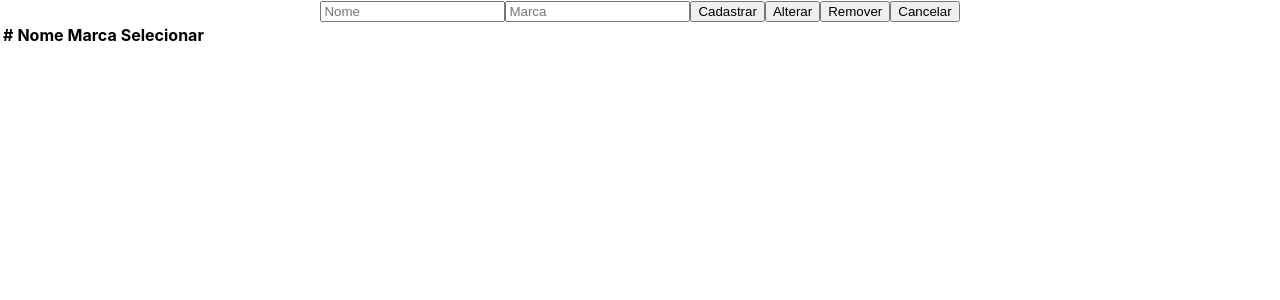
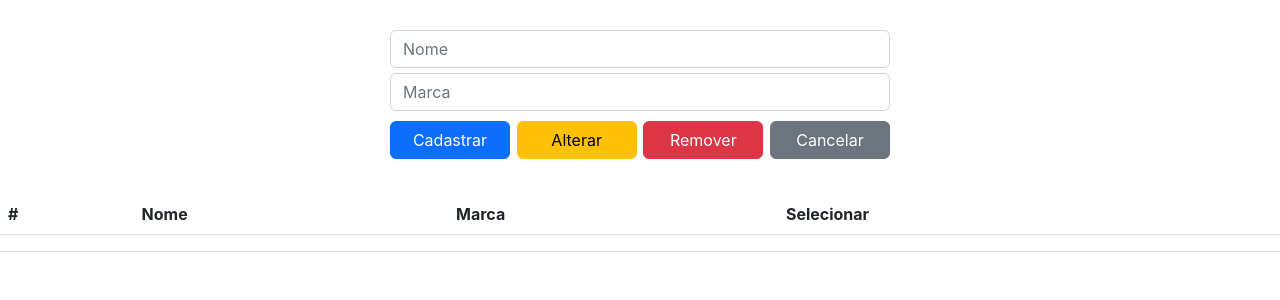
Before and after one commit to ClaytonEduard/front, a React (Create React App) app: page / in a window 1280 px wide. Shown: the top 300 px of the page. Built offline with nearby package versions, Linux system fonts and the light colour scheme.

Commit message:
estilizando os componentes

```diff
--- a/package.json
+++ b/package.json
@@ -34,5 +34,8 @@
       "last 1 firefox version",
       "last 1 safari version"
     ]
+  },
+  "devDependencies": {
+    "@babel/plugin-proposal-private-property-in-object": "^7.21.11"
   }
 }
--- a/public/index.html
+++ b/public/index.html
@@ -1,15 +1,15 @@
 <!DOCTYPE html>
 <html lang="en">
+
 <head>
   <meta charset="utf-8" />
   <link rel="icon" href="%PUBLIC_URL%/favicon.ico" />
   <meta name="viewport" content="width=device-width, initial-scale=1" />
   <meta name="theme-color" content="#000000" />
-    <meta
-      name="description"
-      content="Web site created using create-react-app"
-    />
+  <meta name="description" content="Web site created using create-react-app" />
   <link rel="apple-touch-icon" href="%PUBLIC_URL%/logo192.png" />
+  <link href="https://cdn.jsdelivr.net/npm/bootstrap@5.2.3/dist/css/bootstrap.min.css" rel="stylesheet"
+    integrity="sha384-rbsA2VBKQhggwzxH7pPCaAqO46MgnOM80zW1RWuH61DGLwZJEdK2Kadq2F9CUG65" crossorigin="anonymous">
   <!--
       manifest.json provides metadata used when your web app is installed on a
       user's mobile device or desktop. See https://developers.google.com/web/fundamentals/web-app-manifest/
@@ -26,6 +26,7 @@
     -->
   <title>React App</title>
 </head>
+
 <body>
   <noscript>You need to enable JavaScript to run this app.</noscript>
   <div id="root"></div>
@@ -40,4 +41,5 @@
       To create a production bundle, use `npm run build` or `yarn build`.
     -->
 </body>
+
 </html>
--- a/src/App.css
+++ b/src/App.css
@@ -1,38 +1,18 @@
-.App {
-  text-align: center;
+form {
+  width: 500px;
+  margin: 30px auto;
 }
 
-.App-logo {
-  height: 40vmin;
-  pointer-events: none;
+form input {
+  width: 120px;
+  margin-bottom: 5px;
 }
 
-@media (prefers-reduced-motion: no-preference) {
-  .App-logo {
-    animation: App-logo-spin infinite 20s linear;
-  }
+form div {
+  display: flex;
+  justify-content: space-between;
 }
 
-.App-header {
-  background-color: #282c34;
-  min-height: 100vh;
-  display: flex;
-  flex-direction: column;
-  align-items: center;
-  justify-content: center;
-  font-size: calc(10px + 2vmin);
-  color: white;
+form input[type='button'] {
+  margin-top: 5px;
 }
-
-.App-link {
-  color: #61dafb;
-}
-
-@keyframes App-logo-spin {
-  from {
-    transform: rotate(0deg);
-  }
-  to {
-    transform: rotate(360deg);
-  }
-}
--- a/src/Formulario.js
+++ b/src/Formulario.js
@@ -1,14 +1,14 @@
 export default function Formulario() {
     return (
         <form>
-            <input type="text" placeholder="Nome" />
-            <input type="text" placeholder="Marca" />
-
-            <input type="button" value="Cadastrar" />
-            <input type="button" value="Alterar" />
-            <input type="button" value="Remover" />
-            <input type="button" value="Cancelar" />
-
+            <input type="text" placeholder="Nome" className="form-control" />
+            <input type="text" placeholder="Marca" className="form-control" />
+            <div>
+                <input type="button" value="Cadastrar" className="btn btn-primary" />
+                <input type="button" value="Alterar" className="btn btn-warning" />
+                <input type="button" value="Remover" className="btn btn-danger" />
+                <input type="button" value="Cancelar" className="btn btn-secondary" />
+            </div>
         </form>
     )
 }
--- a/src/Tabela.js
+++ b/src/Tabela.js
@@ -1,6 +1,6 @@
 export default function Tabela() {
     return (
-        <table>
+        <table className="table">
             <thead>
                 <tr>
                     <th>#</th>
```
Also changed, not shown: 1 other file (tests, documents, lock files or other folders). Lines whose indentation alone changed are shown as unchanged.
